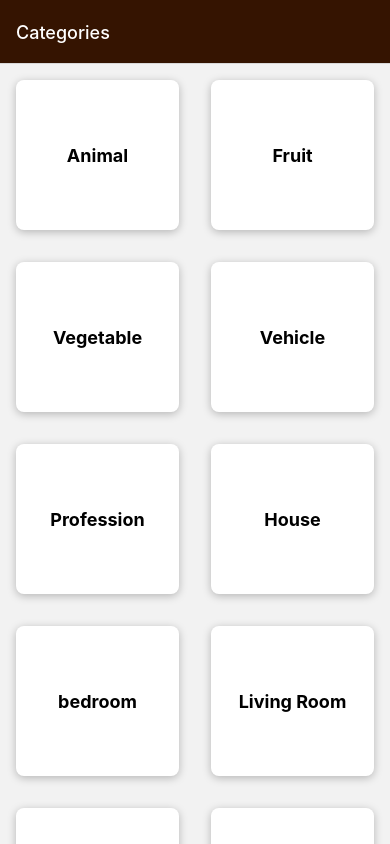
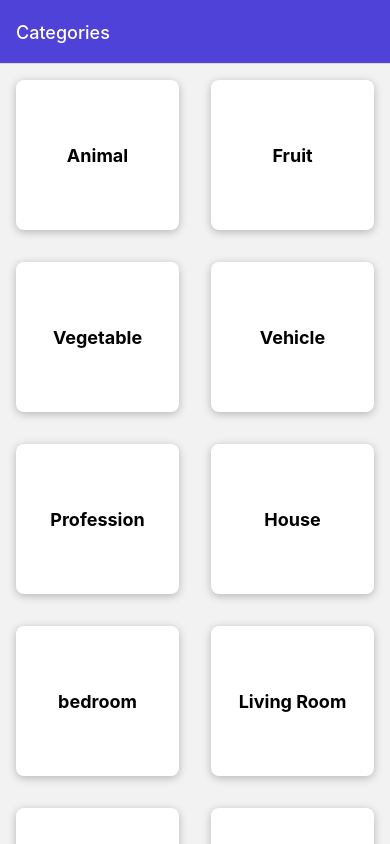
Before and after one commit to pinyada-sengate/react-native-spanish-vocabulary, a React Native app: screen / in a window 390 px wide. Built offline with nearby package versions, Linux system fonts and the light colour scheme.

Commit message:
change background and header colors

```diff
--- a/App.js
+++ b/App.js
@@ -12,9 +12,9 @@ export default function App() {
     <NavigationContainer>
       <Stack.Navigator
         screenOptions={{
-          headerStyle: { backgroundColor: "#351401" },
+          headerStyle: { backgroundColor: "#4F42D8" },
           headerTintColor: "white",
-          contentStyle: { backgroundColor: "#32f25" },
+          contentStyle: { backgroundColor: "#F2F2F2" },
         }}
       >
         <Stack.Screen name="Categories" component={CategoriesScreen} />
```
